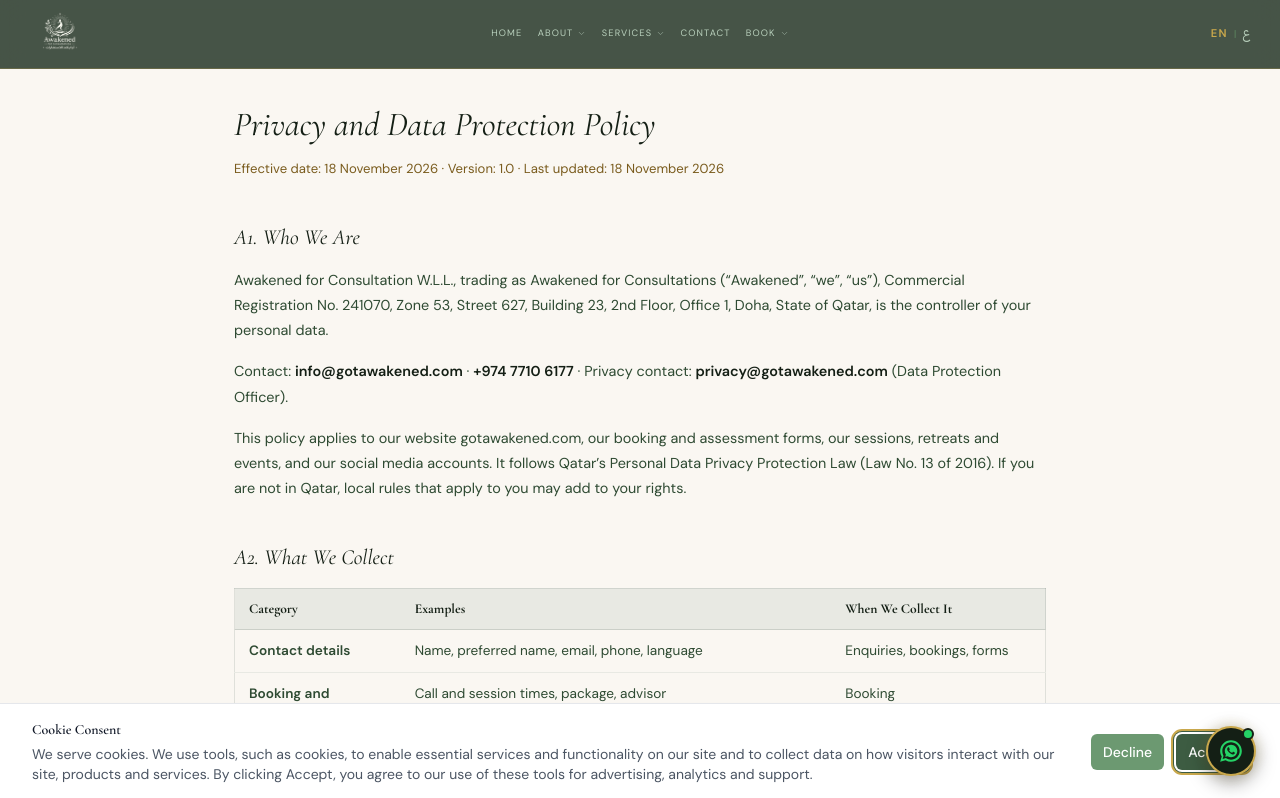
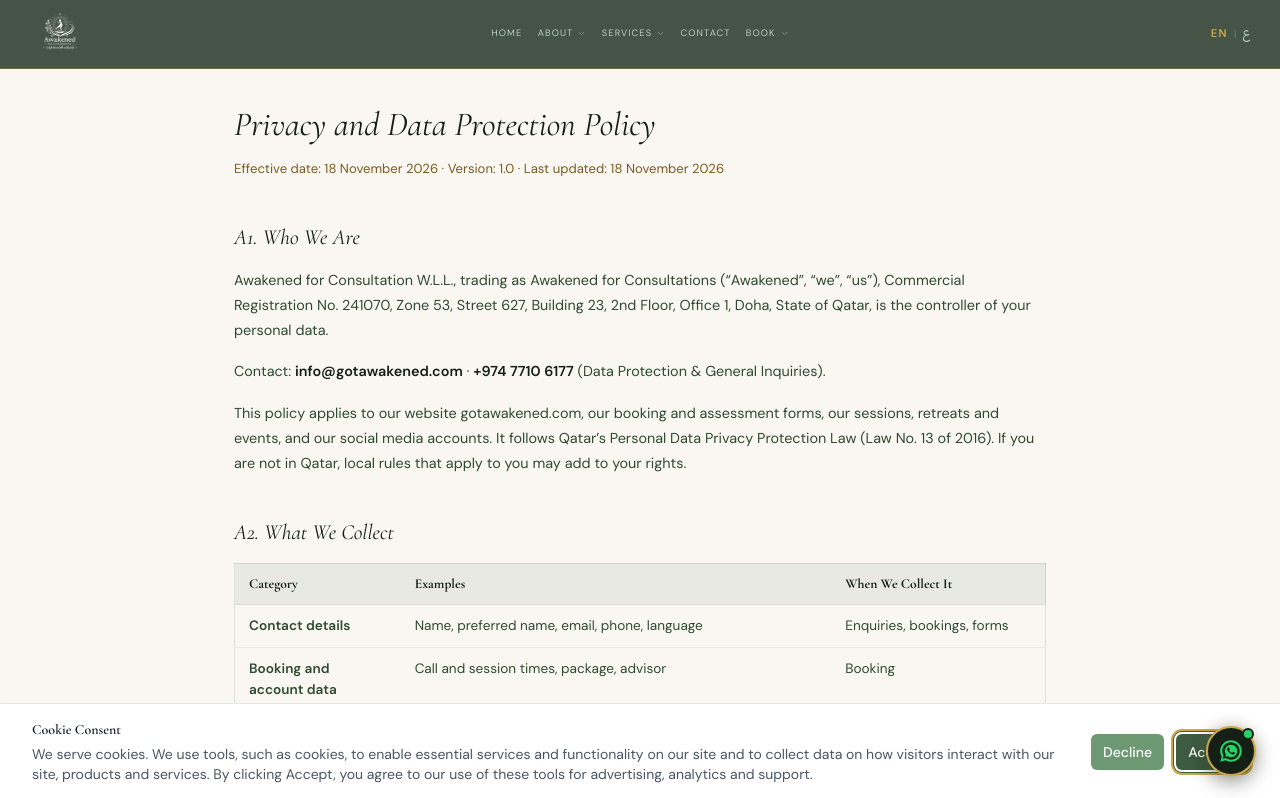
Before and after one commit to asmaahemaidy-del/awakened-main, a React (Vite) app: page /privacy in a window 1280 px wide. Shown: the top 798 px of the page. Built offline with nearby package versions, Linux system fonts and the light colour scheme; a web font is replaced by a local one.

Commit message:
fix(privacy): update privacy policy contact email to info@gotawakened.com

```diff
--- a/src/pages/PrivacyPolicyPage.jsx
+++ b/src/pages/PrivacyPolicyPage.jsx
@@ -99,13 +99,11 @@ export function PrivacyPolicyPage() {
             {t(
               <>
                 Contact: <a href="mailto:info@gotawakened.com" style={{ color: "var(--brand-forest)", fontWeight: "bold" }}>info@gotawakened.com</a> ·{" "}
-                <a href="tel:+97477106177" style={{ color: "var(--brand-forest)", fontWeight: "bold" }}>+974 7710 6177</a> ·{" "}
-                Privacy contact: <a href="mailto:privacy@gotawakened.com" style={{ color: "var(--brand-forest)", fontWeight: "bold" }}>privacy@gotawakened.com</a> (Data Protection Officer).
+                <a href="tel:+97477106177" style={{ color: "var(--brand-forest)", fontWeight: "bold" }}>+974 7710 6177</a> (Data Protection & General Inquiries).
               </>,
               <>
                 للتواصل: <a href="mailto:info@gotawakened.com" style={{ color: "var(--brand-forest)", fontWeight: "bold" }}>info@gotawakened.com</a> ·{" "}
-                <a href="tel:+97477106177" style={{ color: "var(--brand-forest)", fontWeight: "bold" }}>+974 7710 6177</a> ·{" "}
-                مسؤول الخصوصية: <a href="mailto:privacy@gotawakened.com" style={{ color: "var(--brand-forest)", fontWeight: "bold" }}>privacy@gotawakened.com</a> (مسؤول حماية البيانات).
+                <a href="tel:+97477106177" style={{ color: "var(--brand-forest)", fontWeight: "bold" }}>+974 7710 6177</a> (حماية البيانات والاستفسارات العامة).
               </>
             )}
           </p>
@@ -381,10 +379,10 @@ export function PrivacyPolicyPage() {
           <p style={pStyle}>
             {t(
               <>
-                You may ask to see your data, correct it, delete it, restrict or object to some uses, and withdraw any consent at any time. We reply within 30 days. If you withdraw recording or health processing consent, we may not be able to continue your coaching sessions, and recordings already made are kept for the period in A9. Contact: <a href="mailto:privacy@gotawakened.com" style={{ color: "var(--brand-forest)", fontWeight: "bold" }}>privacy@gotawakened.com</a>. You may also lodge a complaint with the National Cyber Governance and Assurance Affairs (NCGAA) / Ministry of Communications and Information Technology in Qatar.
+                You may ask to see your data, correct it, delete it, restrict or object to some uses, and withdraw any consent at any time. We reply within 30 days. If you withdraw recording or health processing consent, we may not be able to continue your coaching sessions, and recordings already made are kept for the period in A9. Contact: <a href="mailto:info@gotawakened.com" style={{ color: "var(--brand-forest)", fontWeight: "bold" }}>info@gotawakened.com</a>. You may also lodge a complaint with the National Cyber Governance and Assurance Affairs (NCGAA) / Ministry of Communications and Information Technology in Qatar.
               </>,
               <>
-                يحق لكم طلب الاطلاع على بياناتكم وتصحيحها وحذفها، وتقييد بعض الاستخدامات أو الاعتراض عليها، وسحب أي موافقة في أي وقت. نرد خلال 30 يوماً. وإذا سحبتم موافقة التسجيل أو معالجة المعلومات، فقد يتعذر علينا مواصلة جلساتكم، وتُحفظ التسجيلات السابقة للمدة المحددة في أ9. للتواصل: <a href="mailto:privacy@gotawakened.com" style={{ color: "var(--brand-forest)", fontWeight: "bold" }}>privacy@gotawakened.com</a>. كما يحق لكم تقديم شكوى إلى الوكالة الوطنية للأمن السيبراني / وزارة الاتصالات وتكنولوجيا المعلومات بدولة قطر.
+                يحق لكم طلب الاطلاع على بياناتكم وتصحيحها وحذفها، وتقييد بعض الاستخدامات أو الاعتراض عليها، وسحب أي موافقة في أي وقت. نرد خلال 30 يوماً. وإذا سحبتم موافقة التسجيل أو معالجة المعلومات، فقد يتعذر علينا مواصلة جلساتكم، وتُحفظ التسجيلات السابقة للمدة المحددة في أ9. للتواصل: <a href="mailto:info@gotawakened.com" style={{ color: "var(--brand-forest)", fontWeight: "bold" }}>info@gotawakened.com</a>. كما يحق لكم تقديم شكوى إلى الوكالة الوطنية للأمن السيبراني / وزارة الاتصالات وتكنولوجيا المعلومات بدولة قطر.
               </>
             )}
           </p>
```
